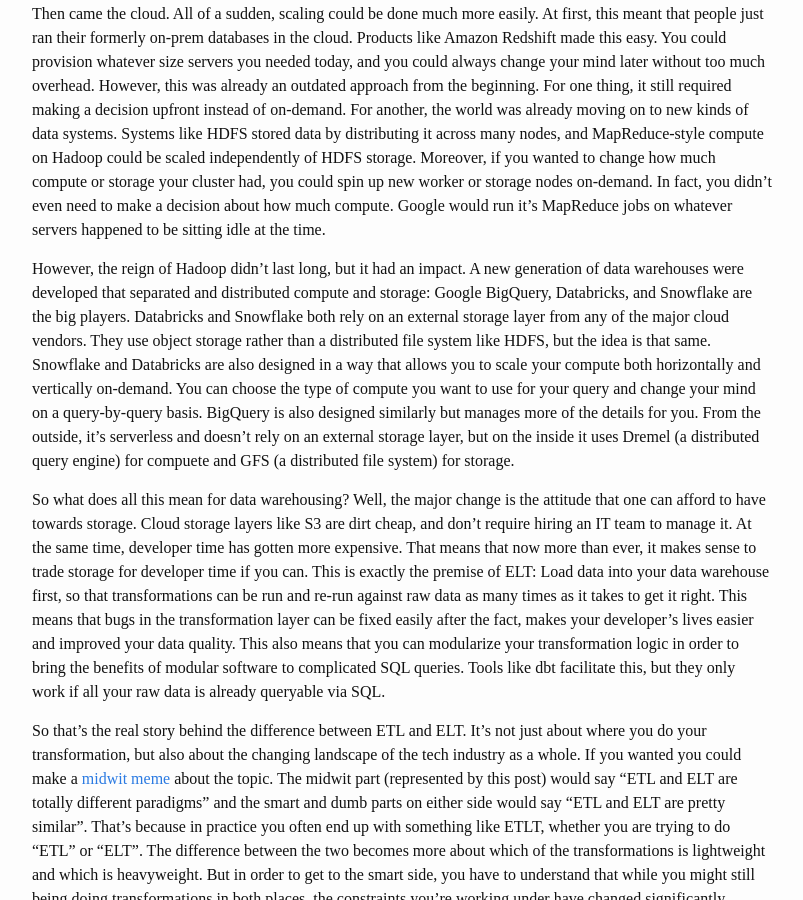
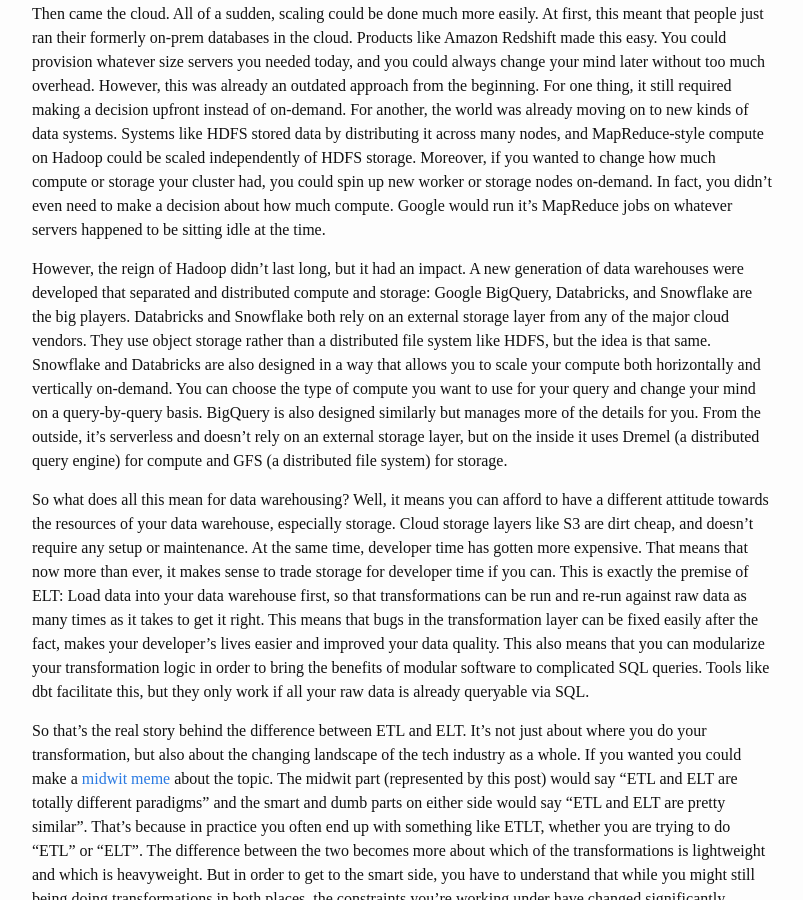
Before and after one commit to mattsteadman/mattsteadman.github.io, a Jekyll site: the page built from _posts/2023-02-20-etl-vs-elt.md, in a window 1280 px wide and 900 px high, scrolled down 514 px. Shown: the whole window, without its empty margins (238-1041 px from the left). Built offline with Jekyll 4.4.1, drawn with Linux system fonts in a browser that asks for light colours.

Commit message:
Phrasing

```diff
--- a/_posts/2023-02-20-etl-vs-elt.md
+++ b/_posts/2023-02-20-etl-vs-elt.md
@@ -13,8 +13,8 @@
 
 Then came the cloud. All of a sudden, scaling could be done much more easily. At first, this meant that people just ran their formerly on-prem databases in the cloud. Products like Amazon Redshift made this easy. You could provision whatever size servers you needed today, and you could always change your mind later without too much overhead. However, this was already an outdated approach from the beginning. For one thing, it still required making a decision upfront instead of on-demand. For another, the world was already moving on to new kinds of data systems. Systems like HDFS stored data by distributing it across many nodes, and MapReduce-style compute on Hadoop could be scaled  independently of HDFS storage. Moreover, if you wanted to change how much compute or storage your cluster had, you could spin up new worker or storage nodes on-demand. In fact, you didn't even need to make a decision about how much compute. Google would run it's MapReduce jobs on whatever servers happened to be sitting idle at the time.
 
-However, the reign of Hadoop didn't last long, but it had an impact. A new generation of data warehouses were developed that separated and distributed compute and storage: Google BigQuery, Databricks, and Snowflake are the big players. Databricks and Snowflake both rely on an external storage layer from any of the major cloud vendors. They use object storage rather than a distributed file system like HDFS, but the idea is that same. Snowflake and Databricks are also designed in a way that allows you to scale your compute both horizontally and vertically on-demand. You can choose the type of compute you want to use for your query and change your mind on a query-by-query basis. BigQuery is also designed similarly but manages more of the details for you. From the outside, it's serverless and doesn't rely on an external storage layer, but on the inside it uses Dremel (a distributed query engine) for compuete and GFS (a distributed file system) for storage.
+However, the reign of Hadoop didn't last long, but it had an impact. A new generation of data warehouses were developed that separated and distributed compute and storage: Google BigQuery, Databricks, and Snowflake are the big players. Databricks and Snowflake both rely on an external storage layer from any of the major cloud vendors. They use object storage rather than a distributed file system like HDFS, but the idea is that same. Snowflake and Databricks are also designed in a way that allows you to scale your compute both horizontally and vertically on-demand. You can choose the type of compute you want to use for your query and change your mind on a query-by-query basis. BigQuery is also designed similarly but manages more of the details for you. From the outside, it's serverless and doesn't rely on an external storage layer, but on the inside it uses Dremel (a distributed query engine) for compute and GFS (a distributed file system) for storage.
 
-So what does all this mean for data warehousing? Well, the major change is the attitude that one can afford to have towards storage. Cloud storage layers like S3 are dirt cheap, and don't require hiring an IT team to manage it. At the same time, developer time has gotten more expensive. That means that now more than ever, it makes sense to trade storage for developer time if you can. This is exactly the premise of ELT: Load data into your data warehouse first, so that transformations can be run and re-run against raw data as many times as it takes to get it right. This means that bugs in the transformation layer can be fixed easily after the fact, makes your developer's lives easier and improved your data quality. This also means that you can modularize your transformation logic in order to bring the benefits of modular software to complicated SQL queries. Tools like dbt facilitate this, but they only work if all your raw data is already queryable via SQL.
+So what does all this mean for data warehousing? Well, it means you can afford to have a different attitude towards the resources of your data warehouse, especially storage. Cloud storage layers like S3 are dirt cheap, and doesn't require any setup or maintenance. At the same time, developer time has gotten more expensive. That means that now more than ever, it makes sense to trade storage for developer time if you can. This is exactly the premise of ELT: Load data into your data warehouse first, so that transformations can be run and re-run against raw data as many times as it takes to get it right. This means that bugs in the transformation layer can be fixed easily after the fact, makes your developer's lives easier and improved your data quality. This also means that you can modularize your transformation logic in order to bring the benefits of modular software to complicated SQL queries. Tools like dbt facilitate this, but they only work if all your raw data is already queryable via SQL.
 
 So that's the real story behind the difference between ETL and ELT. It's not just about where you do your transformation, but also about the changing landscape of the tech industry as a whole. If you wanted you could make a [midwit meme](https://knowyourmeme.com/memes/iq-bell-curve-midwit) about the topic. The midwit part (represented by this post) would say "ETL and ELT are totally different paradigms" and the smart and dumb parts on either side would say "ETL and ELT are pretty similar". That's because in practice you often end up with something like ETLT, whether you are trying to do "ETL" or "ELT". The difference between the two becomes more about which of the transformations is lightweight and which is heavyweight. But in order to get to the smart side, you have to understand that while you might still being doing transformations in both places, the constraints you're working under have changed significantly.
```
